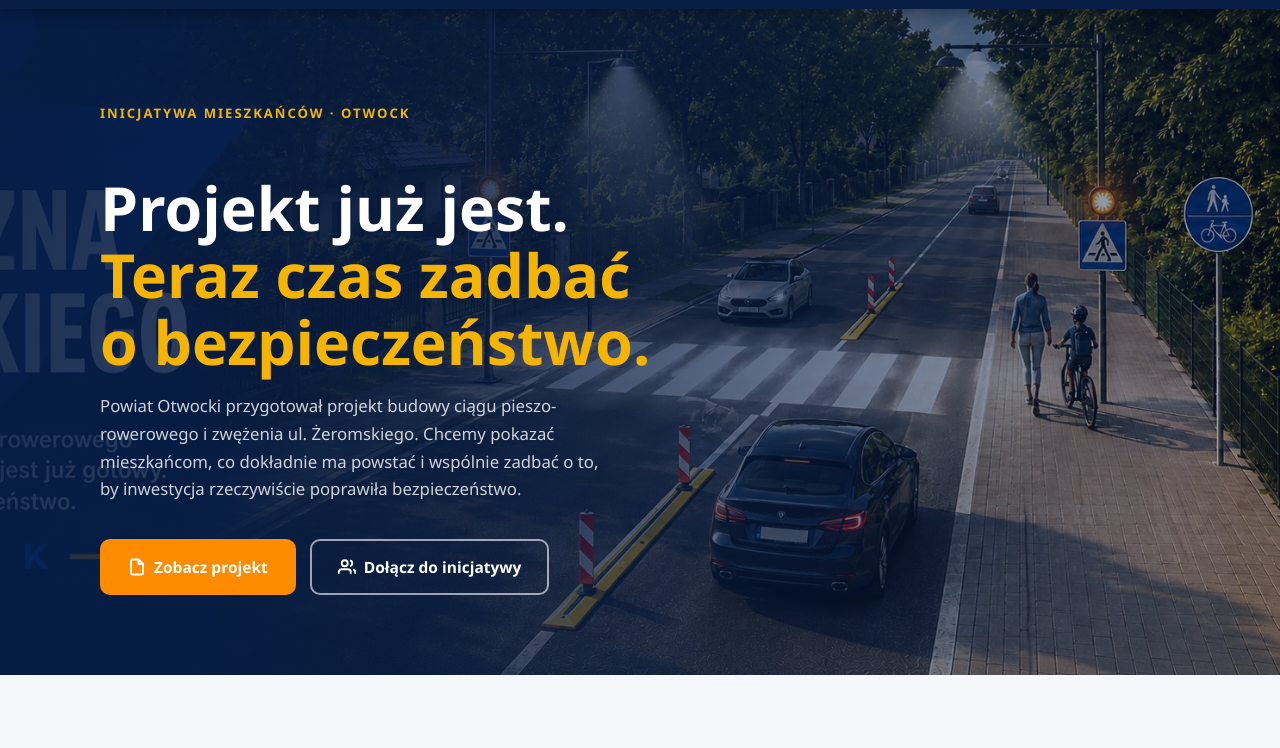
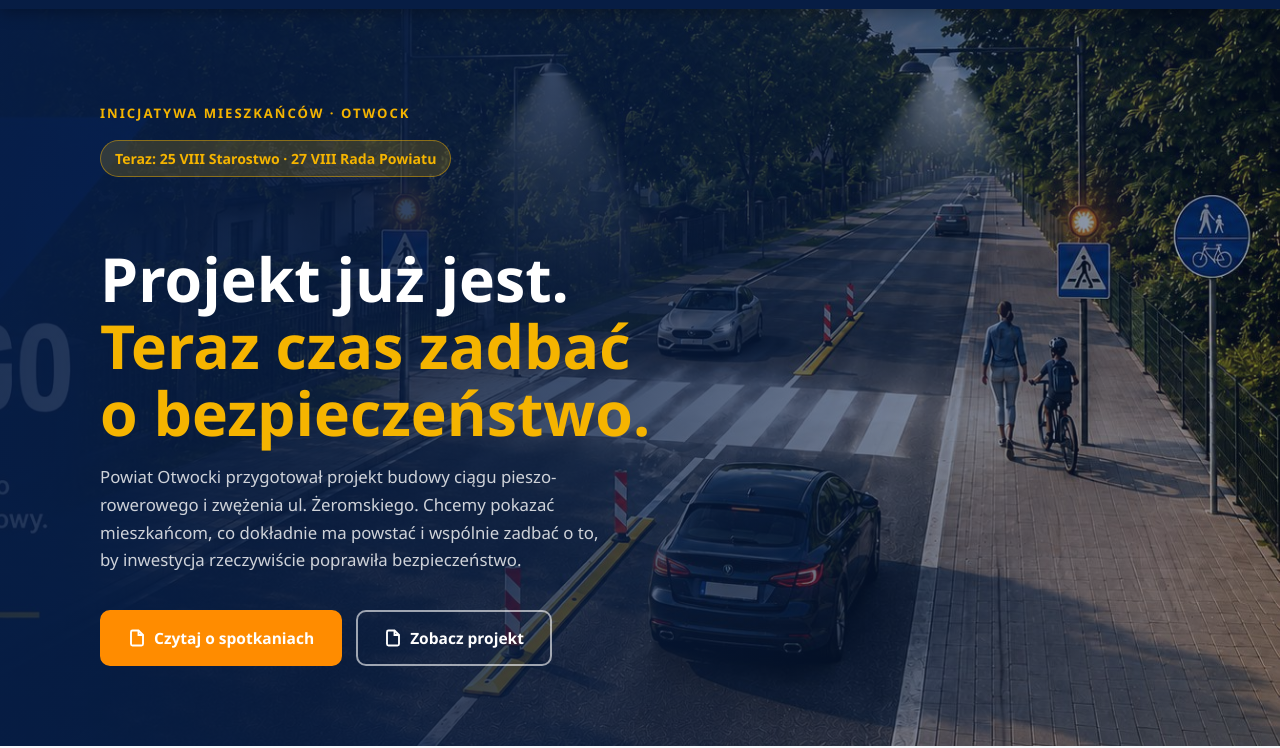
Before and after one commit to lukasz-madej/bezpieczna-zeromskiego, a plain HTML site: page index.html in a window 1280 px wide. Shown: the part 59-807 px from the top of the page. Drawn offline with nearby package versions, Linux system fonts and the light colour scheme.

Commit message:
Content fixes

```diff
--- a/css/style.css
+++ b/css/style.css
@@ -305,6 +305,25 @@ ul { list-style: none; }
   text-transform: uppercase;
   margin-bottom: 16px;
 }
+.hero-now {
+  display: inline-flex;
+  align-items: center;
+  max-width: 520px;
+  margin: 0 0 18px;
+  padding: 8px 14px;
+  border-radius: 100px;
+  background: rgba(245,180,0,.18);
+  border: 1px solid rgba(245,180,0,.45);
+  color: var(--gold);
+  font-size: .88rem;
+  font-weight: 700;
+  line-height: 1.35;
+  transition: background .2s, color .2s;
+}
+.hero-now:hover {
+  background: rgba(245,180,0,.28);
+  color: var(--white);
+}
 .hero-content h1 {
   font-size: clamp(2.2rem, 5vw, 3.8rem);
   font-weight: 900;
--- a/data/news/news-index.json
+++ b/data/news/news-index.json
@@ -3,7 +3,7 @@
     "slug": "spotkania-i-interpelacja",
     "title": "Bezpieczna Żeromskiego trafia do Starostwa. Przed nami ważne spotkania",
     "date": "2026-08-18",
-    "excerpt": "W ostatnich dniach wydarzyły się trzy ważne rzeczy związane z naszą inicjatywą Bezpieczna Żeromskiego:",
+    "excerpt": "Temat bezpieczeństwa na Żeromskiego trafia do Starostwa i na sesję Rady Powiatu - 25 sierpnia spotkanie robocze, 27 sierpnia obrady Rady.",
     "tags": ["inicjatywa", "powiat"]
   },
   {
--- a/index.html
+++ b/index.html
@@ -90,6 +90,9 @@
     <div class="hero-overlay"></div>
     <div class="hero-content">
       <p class="hero-label">Inicjatywa mieszkańców · Otwock</p>
+      <a href="#news-spotkania-i-interpelacja" class="hero-now">
+        Teraz: 25 VIII Starostwo · 27 VIII Rada Powiatu
+      </a>
       <h1>Projekt już jest.<br><span>Teraz czas zadbać<br>o bezpieczeństwo.</span></h1>
       <p class="hero-sub">
         Powiat Otwocki przygotował projekt budowy ciągu pieszo-rowerowego
@@ -97,13 +100,13 @@
         ma powstać i wspólnie zadbać o to, by inwestycja rzeczywiście poprawiła bezpieczeństwo.
       </p>
       <div class="hero-btns">
-        <a href="projekt.html" class="btn btn-orange">
+        <a href="#news-spotkania-i-interpelacja" class="btn btn-orange">
+          <svg width="18" height="18" viewBox="0 0 24 24" fill="none" stroke="currentColor" stroke-width="2.5"><path d="M14 2H6a2 2 0 0 0-2 2v16a2 2 0 0 0 2 2h12a2 2 0 0 0 2-2V8z"/><polyline points="14 2 14 8 20 8"/></svg>
+          Czytaj o spotkaniach
+        </a>
+        <a href="projekt.html" class="btn btn-outline">
           <svg width="18" height="18" viewBox="0 0 24 24" fill="none" stroke="currentColor" stroke-width="2.5"><path d="M14 2H6a2 2 0 0 0-2 2v16a2 2 0 0 0 2 2h12a2 2 0 0 0 2-2V8z"/><polyline points="14 2 14 8 20 8"/></svg>
           Zobacz projekt
-        </a>
-        <a href="#petycja" class="btn btn-outline">
-          <svg width="18" height="18" viewBox="0 0 24 24" fill="none" stroke="currentColor" stroke-width="2.5"><path d="M17 21v-2a4 4 0 0 0-4-4H5a4 4 0 0 0-4 4v2"/><circle cx="9" cy="7" r="4"/><path d="M23 21v-2a4 4 0 0 0-3-3.87"/><path d="M16 3.13a4 4 0 0 1 0 7.75"/></svg>
-          Dołącz do inicjatywy
         </a>
       </div>
     </div>
--- a/js/main.js
+++ b/js/main.js
@@ -585,6 +585,11 @@ function updatePetycjaProgress(total, { animate = false } = {}) {
   }
 
   renderPage(1);
+
+  const hashTarget = location.hash && document.getElementById(location.hash.slice(1));
+  if (hashTarget && hashTarget.closest('#aktualnosci')) {
+    hashTarget.scrollIntoView();
+  }
   }
 })();
 
```
